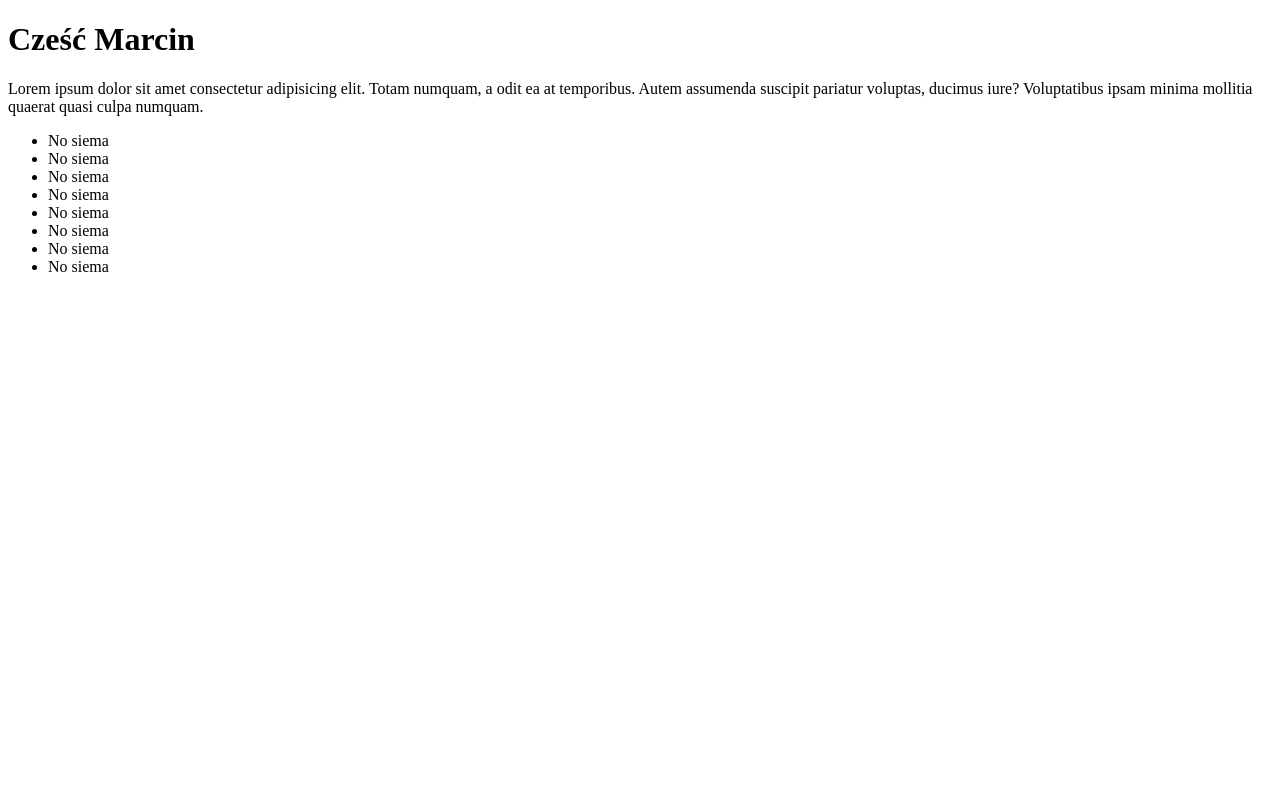
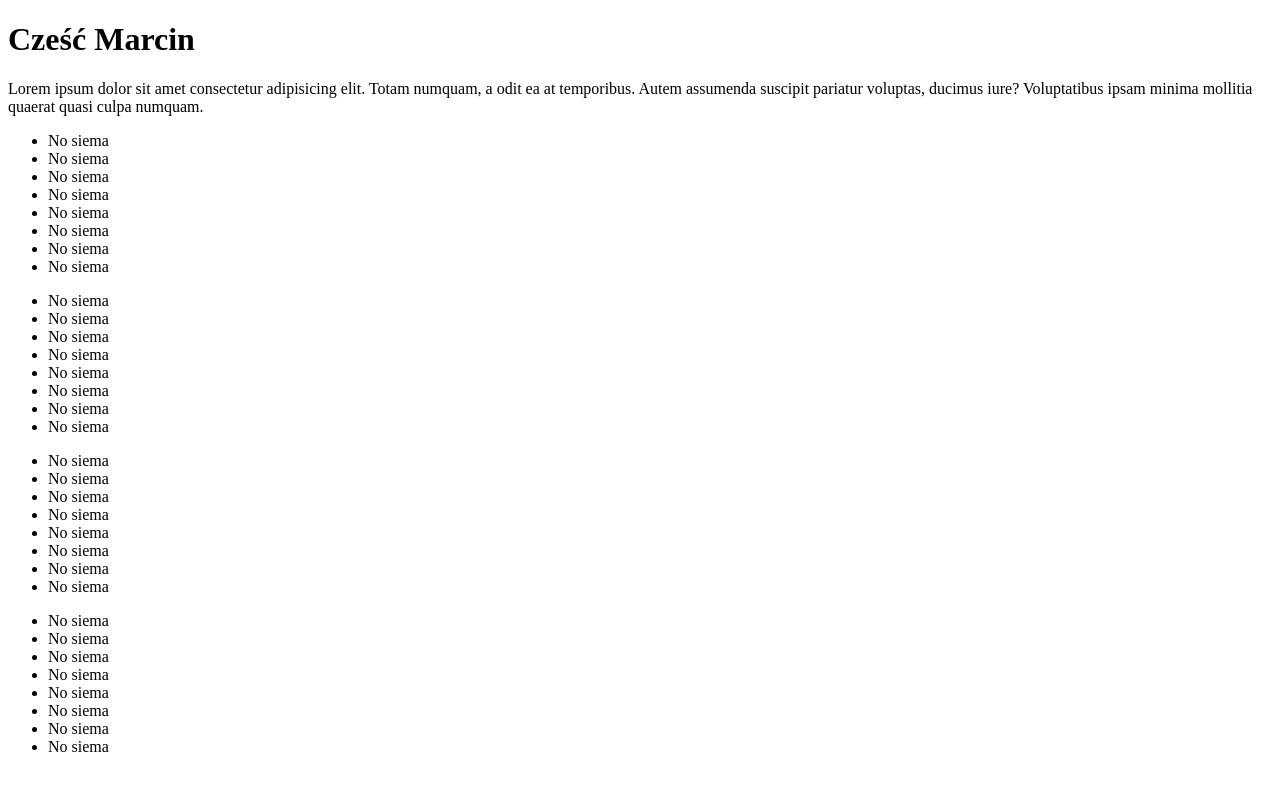
Before and after one commit to RobSzyPL/para, a plain HTML site: page index.html in a window 1280 px wide. Drawn offline with Linux system fonts and the light colour scheme.

Commit message:
New list

```diff
--- a/index.html
+++ b/index.html
@@ -25,6 +25,38 @@
         <li>No siema</li>
     </ul>
 
+
+    <ul>
+        <li>No siema</li>
+        <li>No siema</li>
+        <li>No siema</li>
+        <li>No siema</li>
+        <li>No siema</li>
+        <li>No siema</li>
+        <li>No siema</li>
+        <li>No siema</li>
+    </ul>
+    <ul>
+        <li>No siema</li>
+        <li>No siema</li>
+        <li>No siema</li>
+        <li>No siema</li>
+        <li>No siema</li>
+        <li>No siema</li>
+        <li>No siema</li>
+        <li>No siema</li>
+    </ul>
+    <ul>
+        <li>No siema</li>
+        <li>No siema</li>
+        <li>No siema</li>
+        <li>No siema</li>
+        <li>No siema</li>
+        <li>No siema</li>
+        <li>No siema</li>
+        <li>No siema</li>
+    </ul>
+
 </body>
 
 </html>
```
